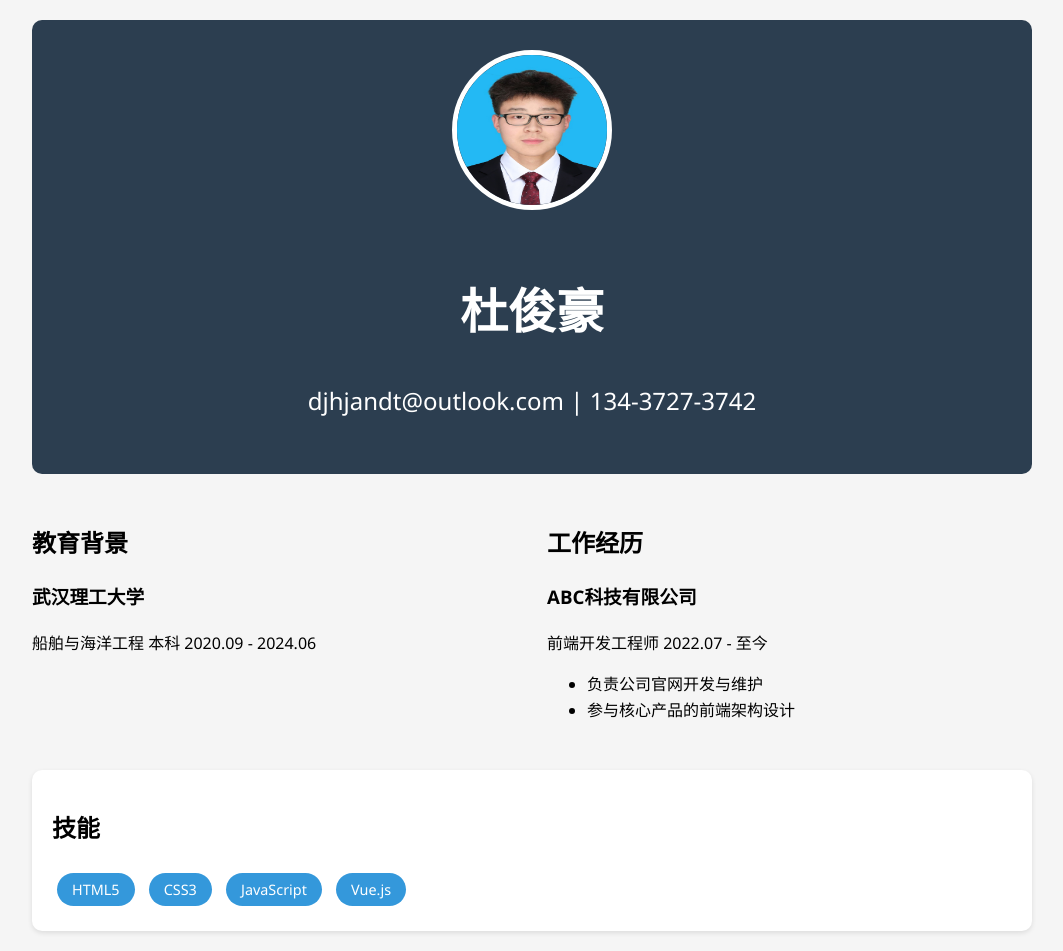
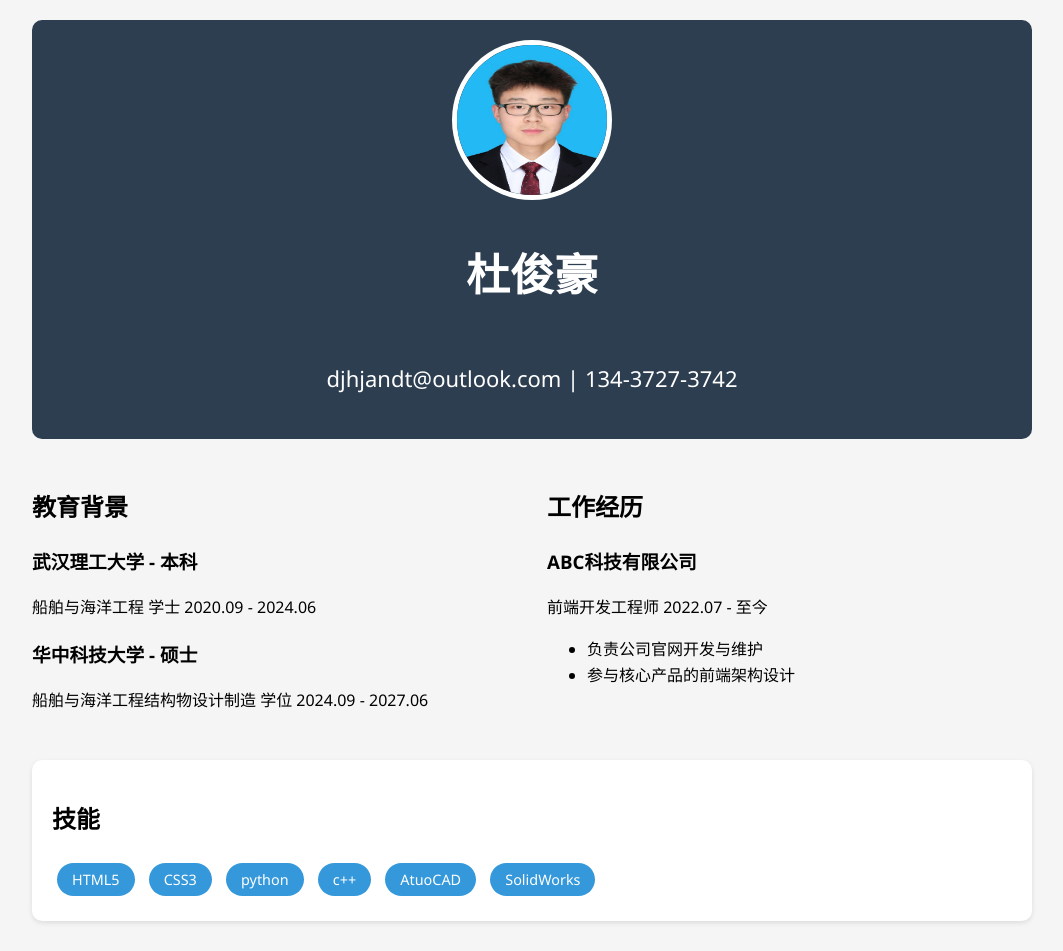
Before and after one commit to Zadffe/Individual-Resume, a plain HTML site: page index.html in a window 1280 px wide. Shown: the whole page, without its empty margins (108-1171 px from the left). Drawn offline with Linux system fonts and the light colour scheme; a script that the page names is missing.

Commit message:
Add files via upload

```diff
--- a/css/style.css
+++ b/css/style.css
@@ -8,20 +8,23 @@ body {
 }
 
 header {
+  display: flex;
+  flex-direction: column;
+  align-items: center;
   text-align: center;
-  padding: 30px 0;
-  background-color: #2c3e50;
-  color: white;
+  padding: 20px 0;
+  background-color: #2c3e50;/*header背景颜色*/
+  color: white;/*header字体颜色*/
   border-radius: 10px;
   margin-bottom: 30px;
-  font-size: 24px;
+  font-size: 22px;
 }
 
 .avatar {
   width: 150px;
   height: 150px;
   border-radius: 70%;
-  margin-bottom: 20px;
+  margin-bottom: 10px;
   border: 5px solid white;
 }
 
--- a/index.html
+++ b/index.html
@@ -17,8 +17,10 @@
         <div class="column">
             <h2>教育背景</h2>
             <div class="item">
-                <h3>武汉理工大学</h3>
-                <p>船舶与海洋工程 本科 2020.09 - 2024.06</p>
+                <h3>武汉理工大学 - 本科</h3>
+                <p>船舶与海洋工程 学士 2020.09 - 2024.06</p>
+                <h3>华中科技大学 - 硕士</h3>
+                <p>船舶与海洋工程结构物设计制造 学位 2024.09 - 2027.06</p>
             </div>
         </div>
 
@@ -40,8 +42,10 @@
         <div class="skill-container">
             <span class="skill-tag">HTML5</span>
             <span class="skill-tag">CSS3</span>
-            <span class="skill-tag">JavaScript</span>
-            <span class="skill-tag">Vue.js</span>
+            <span class="skill-tag">python</span>
+            <span class="skill-tag">c++</span>
+            <span class="skill-tag">AtuoCAD</span>
+            <span class="skill-tag">SolidWorks</span>
         </div>
     </section>
 
```
